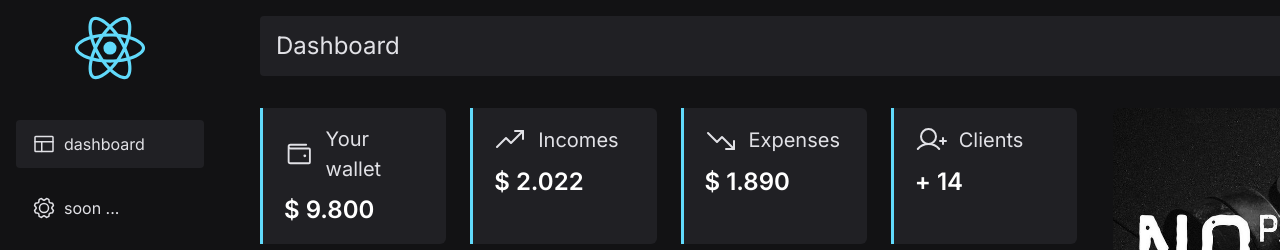
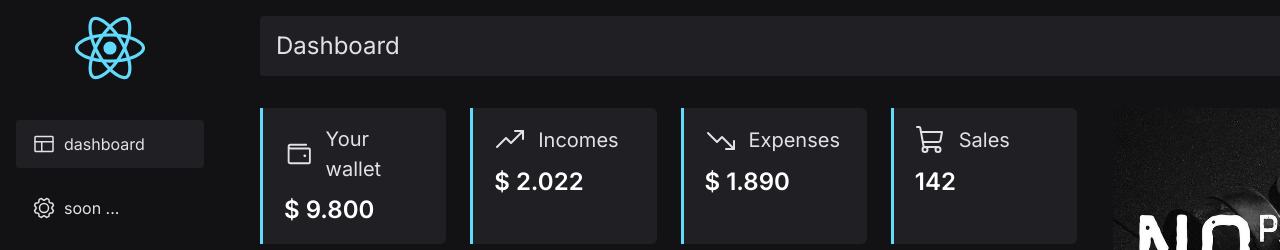
Before and after one commit to ErickKS/react-dashboard, a React (Vite) app: page /dashboard-react/main in a window 1280 px wide. Shown: the top 250 px of the page. Built offline with nearby package versions, Linux system fonts and the light colour scheme.

Commit message:
style: main cards

```diff
--- a/src/components/MainContent.tsx
+++ b/src/components/MainContent.tsx
@@ -8,9 +8,9 @@ import { PortfolioData, SalesData, CountryData } from "../context/ChartsData";
 
 import {
   CurrencyDollar,
+  ShoppingCart,
   TrendDown,
   TrendUp,
-  UserPlus,
   Wallet,
 } from "phosphor-react";
 import { BarCountryChart } from "./Charts/BarCountry";
@@ -83,9 +83,9 @@ export function MainContent() {
               <TrendDown size={32} />
               Expenses
             </MainCard>
-            <MainCard amount="+ 14">
-              <UserPlus size={32} />
-              Clients
+            <MainCard amount="142">
+              <ShoppingCart size={32} />
+              Sales
             </MainCard>
           </div>
 
```
